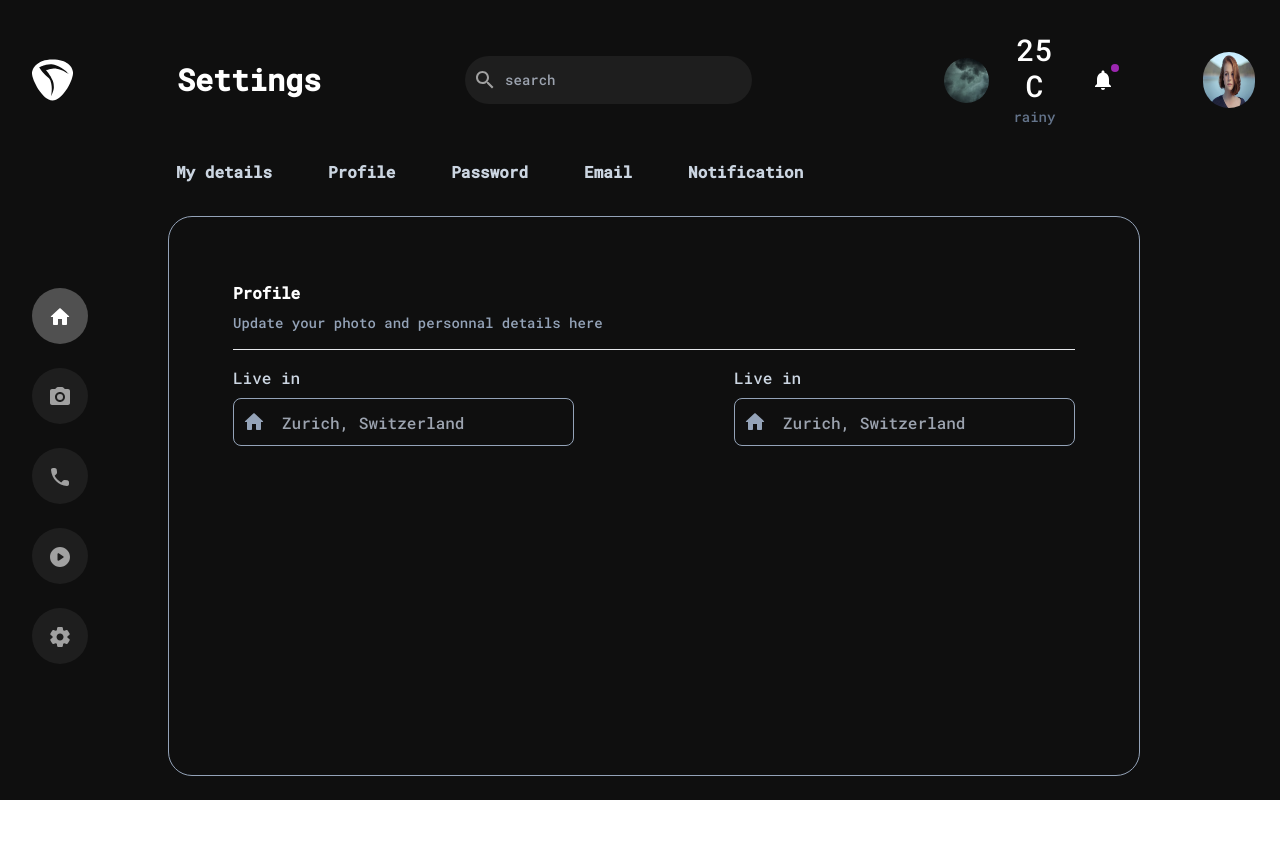
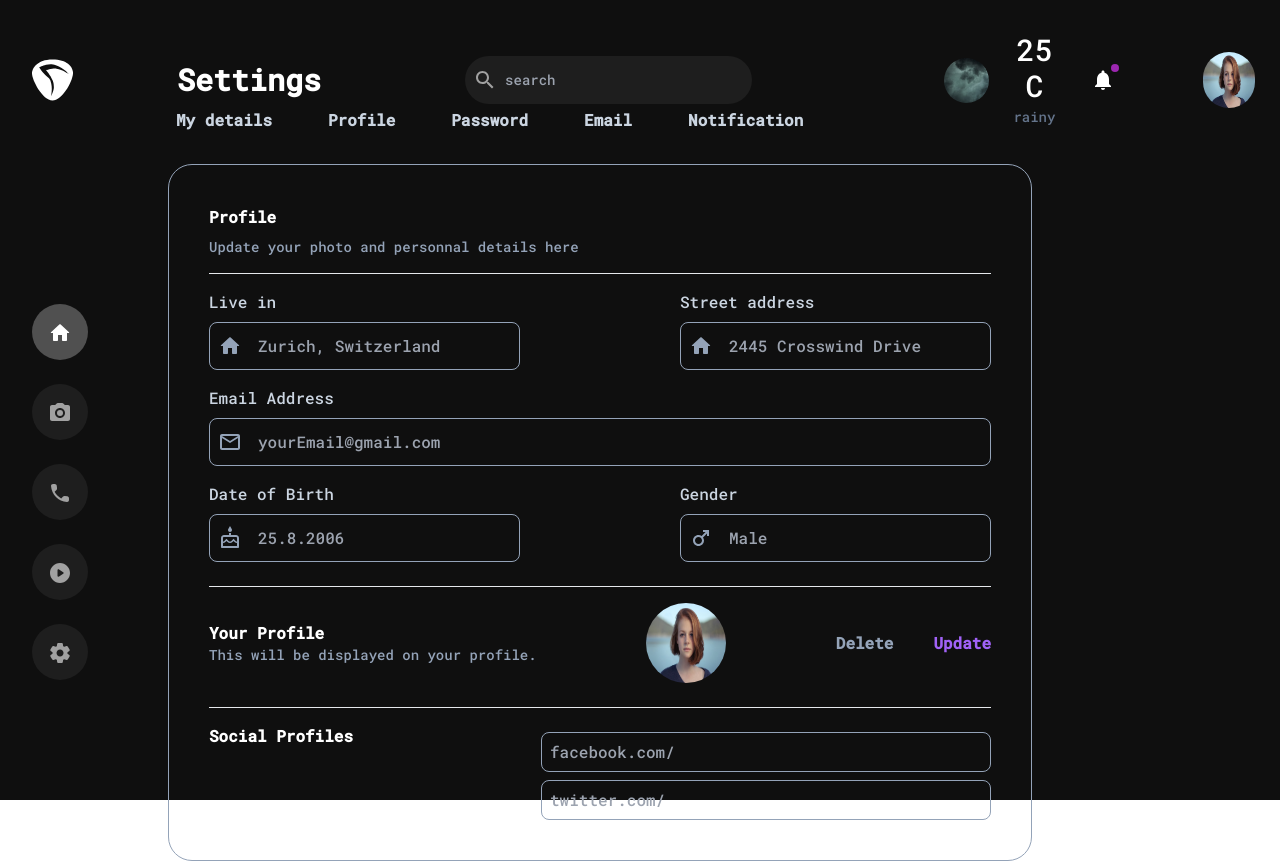
Before and after one commit to Valentin-Shyaka/RDAS, a React (Create React App) app: page /settings in a window 1280 px wide. Before the commit the page ends 816 px from the top, so only its background shows below. Built offline with nearby package versions, Linux system fonts and the light colour scheme.

Commit message:
settings page finished

```diff
--- a/src/components/pages/Settings.jsx
+++ b/src/components/pages/Settings.jsx
@@ -3,6 +3,9 @@ import NavHeader from '../NavHeader'
 import Sidebar from '../Sidebar'
 import { useState } from 'react'
 import HomeOutlinedIcon from '@mui/icons-material/HomeRounded';
+import MailOutlineOutlinedIcon from '@mui/icons-material/MailOutlineOutlined';
+import CakeOutlinedIcon from '@mui/icons-material/CakeOutlined';
+import MaleOutlinedIcon from '@mui/icons-material/MaleOutlined';
 
 const Settings = () => {
     const [active,setActive]= useState(false)
@@ -34,10 +37,10 @@ const Settings = () => {
         >{name}</p>
         )
     }
-    const Field=({Icon,placeholder})=>{
+    const Field=({Icon,placeholder,label})=>{
         return(
             <div className='mt-4 w-full'>
-            <p className='text-slate-300 '>Live in</p>
+            <p className='text-slate-300 '>{label}</p>
             <div className='w-full flex border border-slate-400 rounded-lg h-12 items-center gap-4 text-slate-400 p-2 mt-2'>
                 <Icon/>
                 <input type="text" name="" id="" placeholder={placeholder} className='w-full h-full bg-inherit outline-none' />
@@ -48,7 +51,7 @@ const Settings = () => {
   return (
     <div className='p-8'>
         <NavHeader title={'Settings'} />
-        <div className='flex items-center w-full h-[80vh] gap-20'>
+        <div className='flex items-center w-full h-[80vh] gap-20 mt-8'>
             <Sidebar/>
             <div className='w-full'>
                 <div className='flex w-full gap-10 text-slate-300 font-bold cursor-pointer h-10'>
@@ -57,18 +60,44 @@ const Settings = () => {
                     ))}
 
                 </div>
-                <div className='w-[90%] border border-1 border-slate-400 rounded-3xl h-[70vh] p-16 mt-6'>
+                <div className='w-[80%] border border-1 border-slate-400 rounded-3xl h-fit p-10 mt-6'>
                     <h3 className='font-bold'>Profile</h3>
                     <p className='text-sm text-slate-400 mt-2'>Update your photo and personnal details here</p>
                     <hr className='mt-4 bg-slate-400 '/>
 
                     <div className='flex w-full gap-40'>
-                        <Field Icon={HomeOutlinedIcon} placeholder={'Zurich, Switzerland'}/>
-                        <Field Icon={HomeOutlinedIcon} placeholder={'Zurich, Switzerland'}/>
+                        <Field label={"Live in"} Icon={HomeOutlinedIcon} placeholder={'Zurich, Switzerland'}/>
+                        <Field label={"Street address"} Icon={HomeOutlinedIcon} placeholder={'2445 Crosswind Drive'}/>
                     </div>
-                    <div>
+                    <Field label={'Email Address'} Icon={MailOutlineOutlinedIcon} placeholder={'yourEmail@gmail.com'}/>
+                    <div className='flex w-full gap-40'>
+                        <Field label={"Date of Birth"} Icon={CakeOutlinedIcon} placeholder={'25.8.2006'}/>
+                        <Field label={"Gender"} Icon={MaleOutlinedIcon} placeholder={'Male'}/>
+                    </div>
+                    <hr className='mt-6 bg-slate-400 '/>
+                    <div className='flex mt-4 justify-between  h-20 items-center'>
+                        <div>
+                            <h3 className='font-bold'>Your Profile</h3>
+                            <p className='text-sm text-slate-400'>This will be displayed on your profile.</p>
+                        </div>
+                        <img src="./user_profile.png" alt="" srcset="" className='rounded-full w-20 h-20' />
+                        <div className='flex gap-10 font-bold text-slate-400'>
+                            <p>Delete</p>
+                            <p className='text-[#A162F7]'>Update</p>
+                        </div>
 
                     </div>
+                    <hr className='mt-6 bg-slate-400 '/>
+                    <div className='flex justify-between mt-4'>
+                        <h3 className='font-bold'>Social Profiles</h3>
+                        <div className=''>
+                        <input type="text" name="" id="" placeholder={'facebook.com/'} className='border border-slate-400 rounded-lg h-10 items-center  text-slate-400 p-2 mt-2 w-full  bg-inherit outline-none' />
+                        <input type="text" name="" id="" placeholder={'twitter.com/'} className='border border-slate-400 rounded-lg h-10 items-center  text-slate-400 p-2 mt-2 w-full  bg-inherit outline-none' />
+
+                        </div>
+
+                    </div>
+
 
                 </div>
             </div>
```
